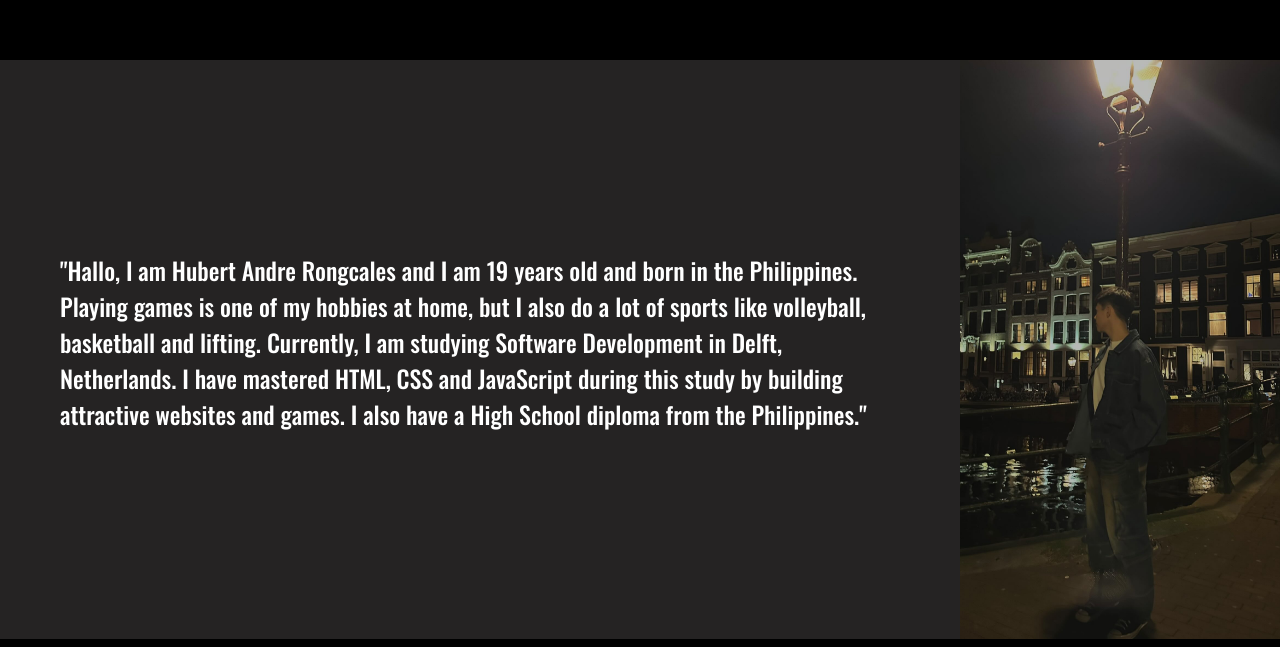
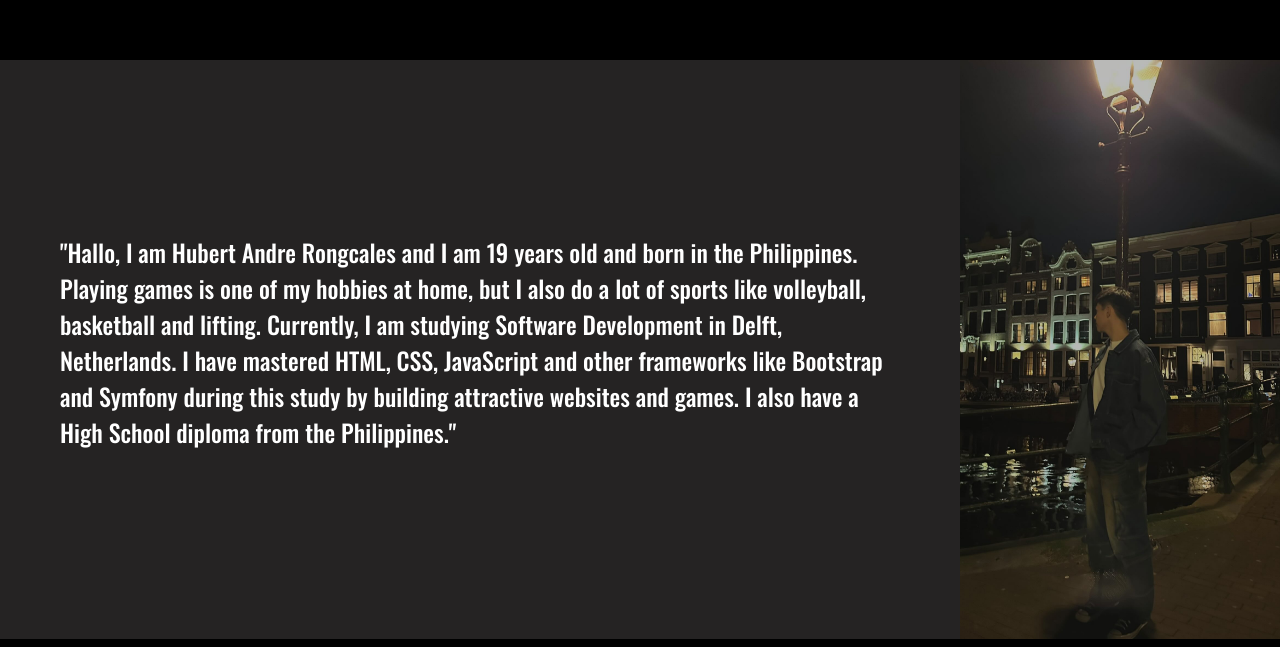
Before and after one commit to AndreRongcales19/AndreRongcales19.github.io, a plain HTML site: page index.html in a window 1280 px wide. Shown: the part 609-1256 px from the top of the page. Drawn offline with nearby package versions, Linux system fonts and the light colour scheme.

Commit message:
added some texts in "about me"

```diff
--- a/index.html
+++ b/index.html
@@ -66,7 +66,7 @@
           in
           the Philippines. Playing games is one of
           my hobbies at home, but I also do a lot of sports like volleyball, basketball and lifting.
-          Currently, I am studying Software Development in Delft, Netherlands. I have mastered HTML, CSS and JavaScript
+          Currently, I am studying Software Development in Delft, Netherlands. I have mastered HTML, CSS, JavaScript and other frameworks like Bootstrap and Symfony
           during this study by building attractive websites and games. I also have a High School diploma from the
           Philippines."</p>
       </div>
```
